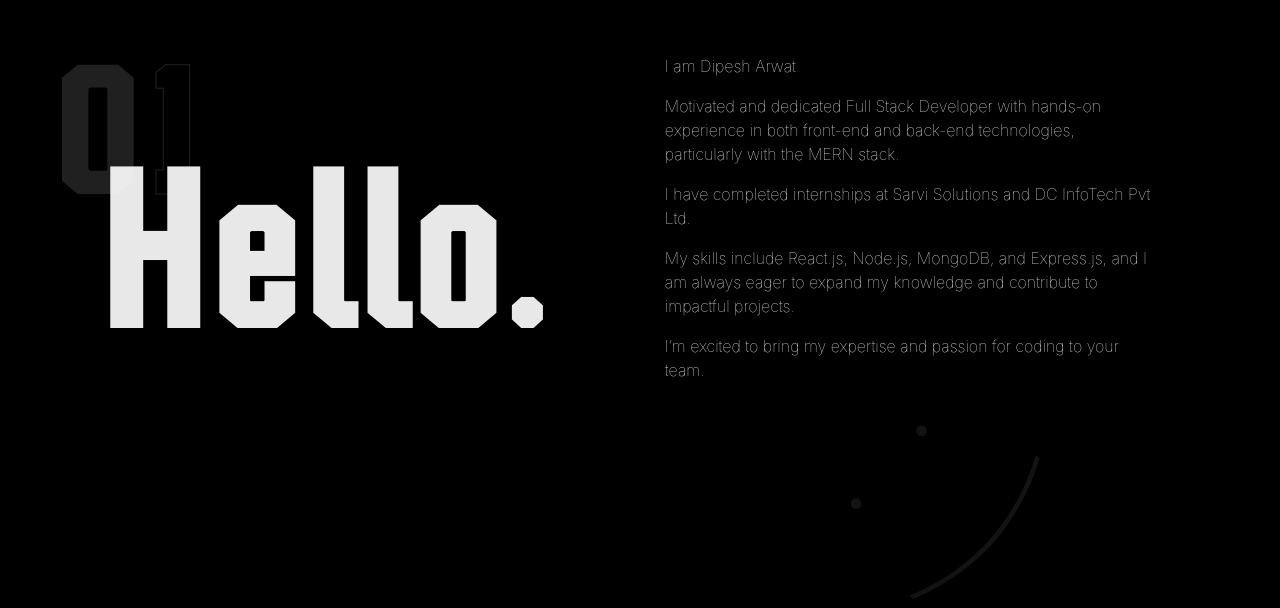
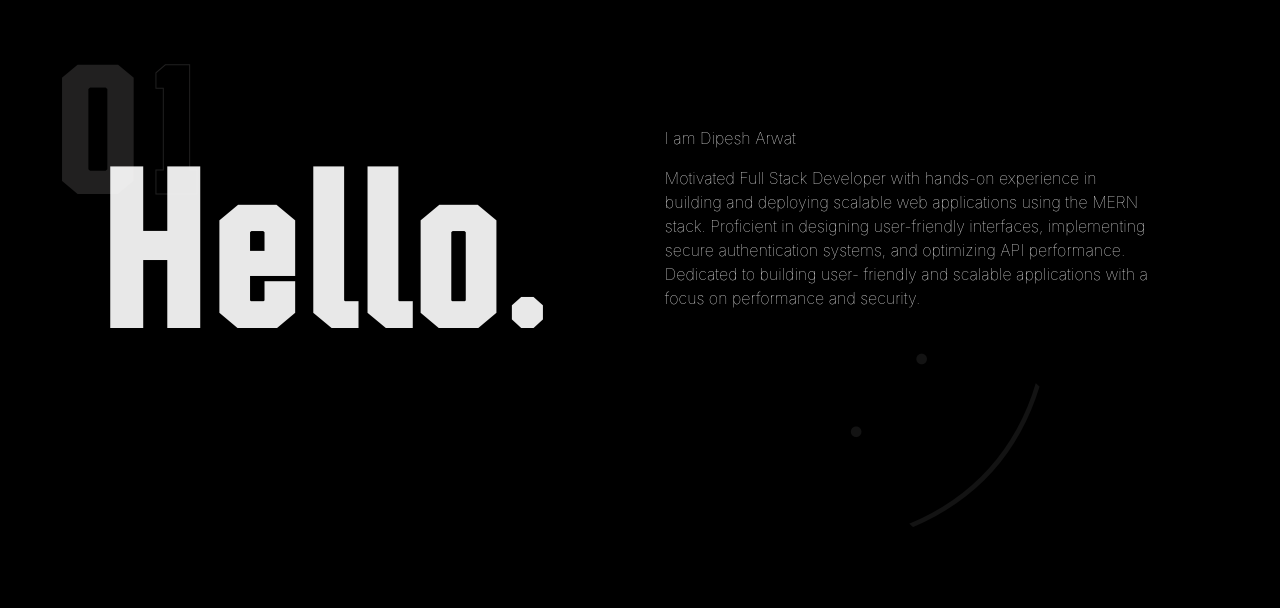
Before and after one commit to Dipesh-Arwat/dipesh-portfolio, a React (Create React App) app: page /about/intro in a window 1280 px wide. Shown: the part 192-800 px from the top of the page. Built offline with nearby package versions, Linux system fonts and the light colour scheme.

Commit message:
Update Intro.js

```diff
--- a/src/components/About/RouteComponents/Intro.js
+++ b/src/components/About/RouteComponents/Intro.js
@@ -12,10 +12,9 @@ const Intro = () => {
                     </div>
                     <div className="about-intro__description">
                         <p data-aos='fade-right' >I am <span>Dipesh Arwat</span></p>
-                        <p data-aos='fade-right' data-aos-delay='200'>Motivated and dedicated Full Stack Developer with hands-on experience in both front-end and back-end technologies, particularly with the MERN stack.</p>
-                        <p data-aos='fade-right' data-aos-delay='400'>I have completed internships at Sarvi Solutions and DC InfoTech Pvt Ltd.</p>
-                        <p data-aos='fade-right' data-aos-delay='600'>My skills include React.js, Node.js, MongoDB, and Express.js, and I am always eager to expand my knowledge and contribute to impactful projects.</p>
-                        <p data-aos='fade-right' data-aos-delay='800'>I’m excited to bring my expertise and passion for coding to your team.</p>
+                        <p data-aos='fade-right' data-aos-delay='200'>Motivated Full Stack Developer with hands-on experience in building and deploying scalable web applications using the MERN stack. Proficient
+in designing user-friendly interfaces, implementing secure authentication systems, and optimizing API performance. Dedicated to building user-
+friendly and scalable applications with a focus on performance and security.</p>
 
                         <div className="about-intro__emoji">:&nbsp;)</div>
                     </div>
```
